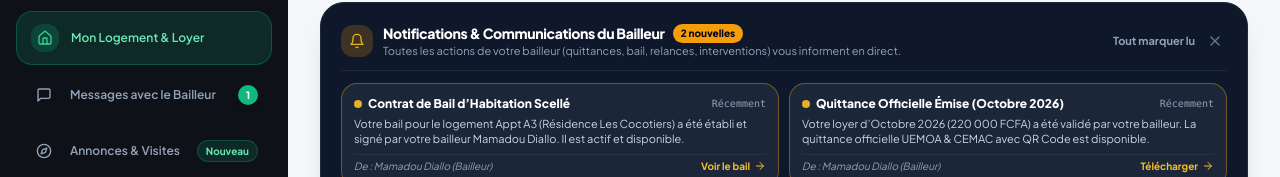
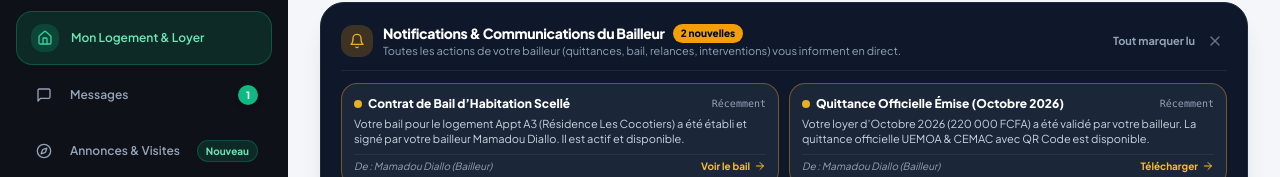
Before and after one commit to monroyoff/LOCAGESTION, a Next.js app: page /portal in a window 1280 px wide. Shown: the part 185-362 px from the top of the page. Built offline with nearby package versions, Linux system fonts and the light colour scheme.

Commit message:
fix(tenant): renommer le bouton Messages dans l'espace locataire

```diff
--- a/src/components/layout/Sidebar.tsx
+++ b/src/components/layout/Sidebar.tsx
@@ -269,7 +269,7 @@ export function Sidebar({
       mobileOnly: true,
     },
     {
-      name: 'Messages avec le Bailleur',
+      name: 'Messages',
       href: '/messages',
       icon: MessageSquare,
       active: pathname.startsWith('/messages'),
```
